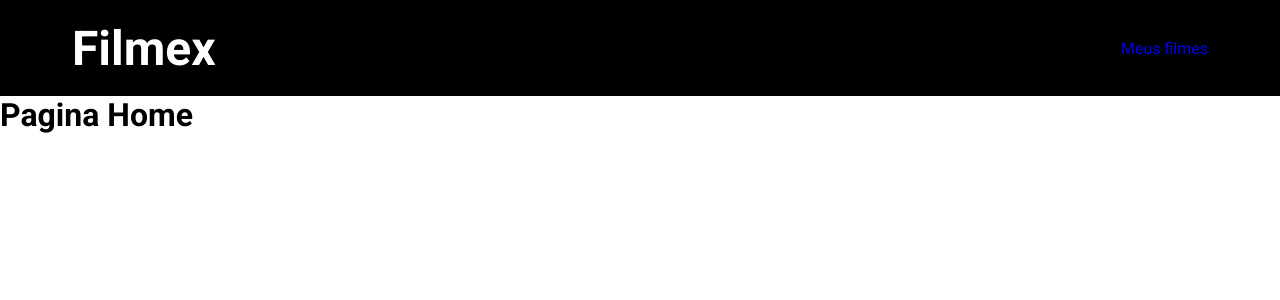
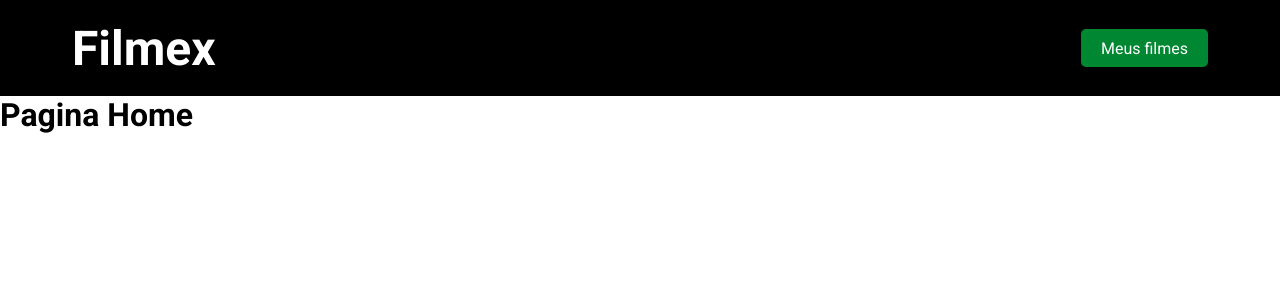
Before and after one commit to Robson-GDS/filmex, a React (Vite) app: page / in a window 1280 px wide. Shown: the top 300 px of the page. Built offline with nearby package versions, Linux system fonts and the light colour scheme.

Commit message:
finalizando estilo do header

```diff
--- a/src/components/Header/index.jsx
+++ b/src/components/Header/index.jsx
@@ -1,6 +1,6 @@
 import { NavLink } from 'react-router-dom';
 
-import { Container, Content, Favoritos, Logo } from './style';
+import { Container, Content, Favorites, Logo } from './style';
 
 export function Header() {
   return (
@@ -9,9 +9,9 @@ export function Header() {
         <Logo>
           <NavLink to="/">Filmex</NavLink>
         </Logo>
-        <Favoritos>
+        <Favorites>
           <NavLink to="/favorito">Meus filmes</NavLink>
-        </Favoritos>
+        </Favorites>
       </Content>
     </Container>
   )
--- a/src/components/Header/style.js
+++ b/src/components/Header/style.js
@@ -34,6 +34,12 @@ export const Logo = styled.h1`
   }
 `
 
-export const Favoritos = styled.a`
+export const Favorites = styled.a`
+  background-color: var(--btn-color);
+  padding: 0.62rem 1.25rem;
+  border-radius: 5px;
 
+  a {
+    color: var(--white-text);
+  }
 `
```
